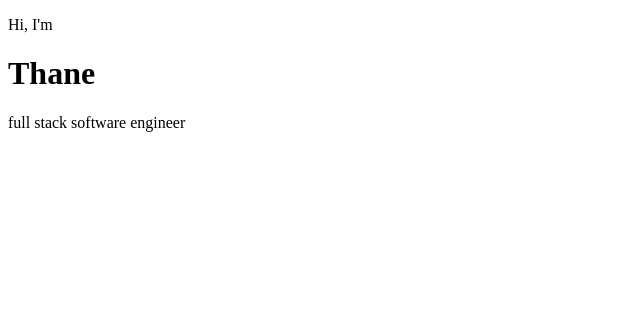
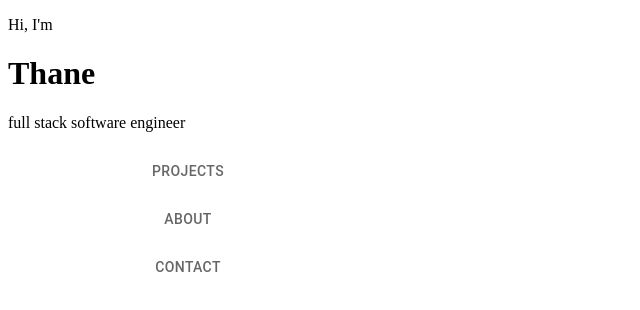
Before and after one commit to themagicianking/portfolio, a React (Vite) app: page / in a window 1280 px wide. Shown: the top 310 px of the page, without its empty margins (0-640 px from the left). Built offline with nearby package versions, Linux system fonts and the light colour scheme.

Commit message:
Created vertical tabs.

```diff
--- a/src/App.jsx
+++ b/src/App.jsx
@@ -1,6 +1,6 @@
 import "./App.css";
-import Tabs from '@mui/material/Tabs';
-import Tab from '@mui/material/Tab';
+import Tabs from "@mui/material/Tabs";
+import Tab from "@mui/material/Tab";
 import ProjectList from "./components/ProjectList";
 
 function App() {
@@ -9,7 +9,13 @@ function App() {
       <p>Hi, I'm</p>
       <h1>Thane</h1>
       <p>full stack software engineer</p>
-      <Tabs></Tabs>
+      <Tabs orientation="vertical">
+        <Tab label="Projects">
+          <ProjectList />
+        </Tab>
+        <Tab label="About"></Tab>
+        <Tab label="Contact"></Tab>
+      </Tabs>
       {/* <nav>
         <div id="projects" className="section" style={{ display: "none" }}>
           <h2>Projects</h2>
```
